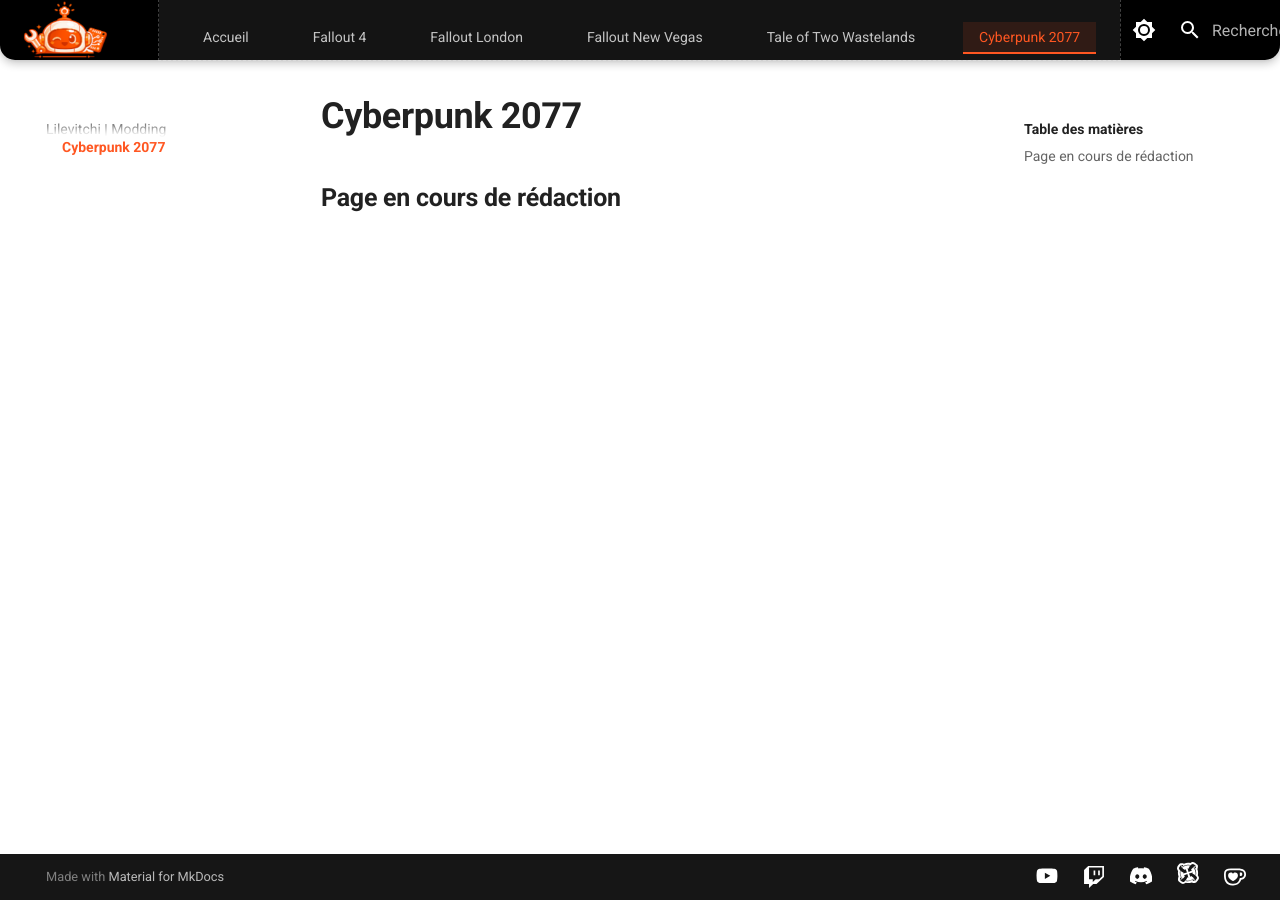
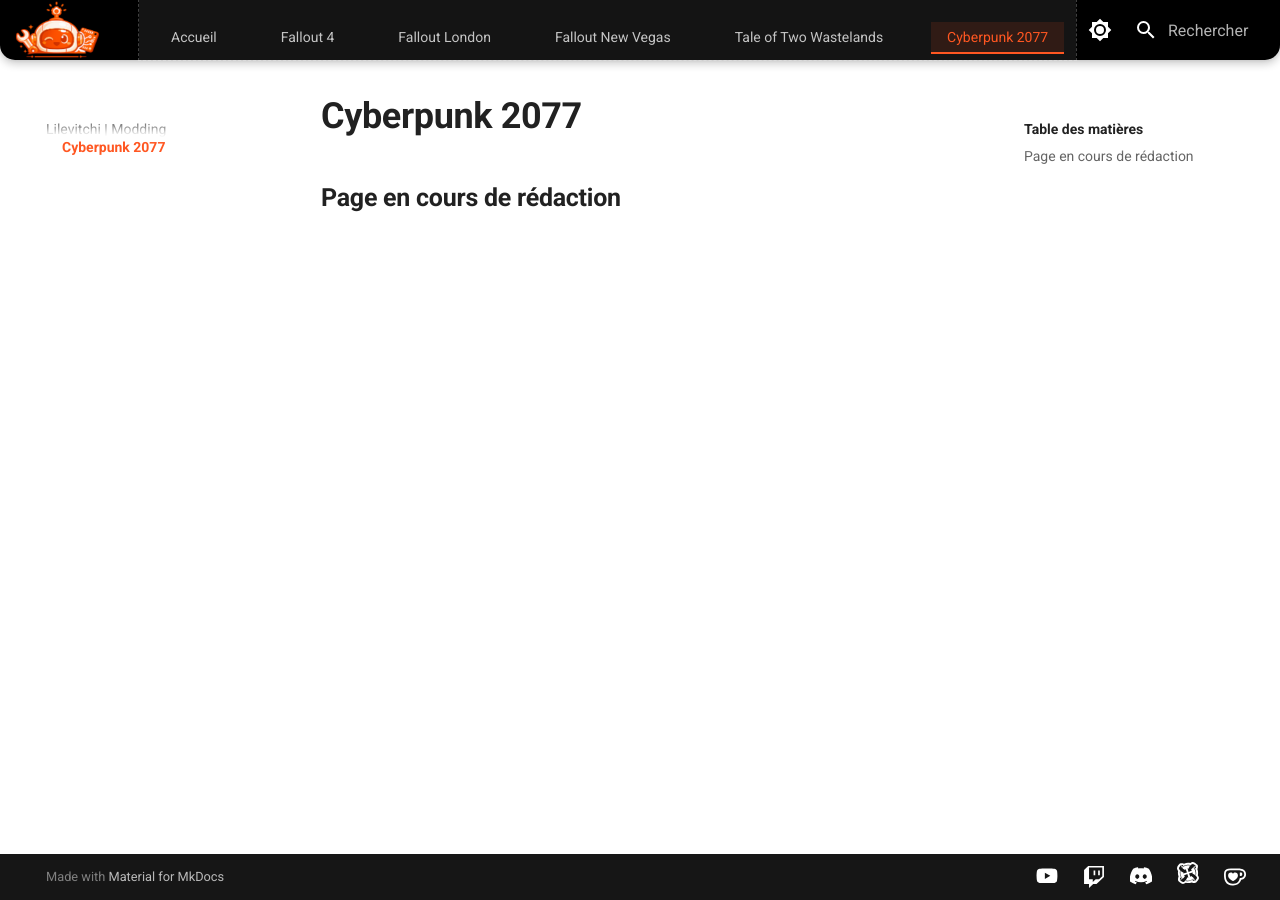
Before and after one commit to Lilevitchi/lilevitchi.github.io, an MkDocs documentation site: the page built from docs/cyberpunk/index.md, in a window 1280 px wide. Built offline with MkDocs 1.6.1 and Material for MkDocs 9.7.7, drawn with Linux system fonts in a browser that asks for light colours.

Commit message:
Update extra.css

```diff
--- a/docs/stylesheets/extra.css
+++ b/docs/stylesheets/extra.css
@@ -85,7 +85,7 @@
 [data-md-color-scheme] .md-header__inner {
   display: flex;
   width: 100%;
-  align-items: center;
+  /*align-items: center;*/
   height: var(--header-height);
 }
 
@@ -94,8 +94,8 @@
   display: flex;
   align-items: center;
   max-width: 100%;
-  margin: 0 auto;
-  padding: 12px;
+  /*margin: 0 auto;
+  padding: 12px;*/
 }
 
 /* Logo */
@@ -108,15 +108,15 @@
 [data-md-color-scheme] .md-header__title {
   display: flex;
   align-items: center;
-  margin-left: 0.5rem;
+  /*margin-left: 0.5rem;
   margin-right: 1.5rem;
-  flex-shrink: 0;
+  flex-shrink: 0;*/
 }
 
 /* Texte du titre */
 [data-md-color-scheme] .md-header__title .md-ellipsis {
   color: var(--accent);
-  font-weight: var(--font-bold);
+  /*font-weight: var(--font-bold);*/
   font-size: 1.4rem;
 }
 
@@ -126,6 +126,7 @@
 
 /* Conteneur des tabs (injecté par Material) */
 [data-md-color-scheme] .md-header__tabs {
+  flex: 1;
   display: flex;
   justify-content: center;
   /*align-items: flex-end;
```
